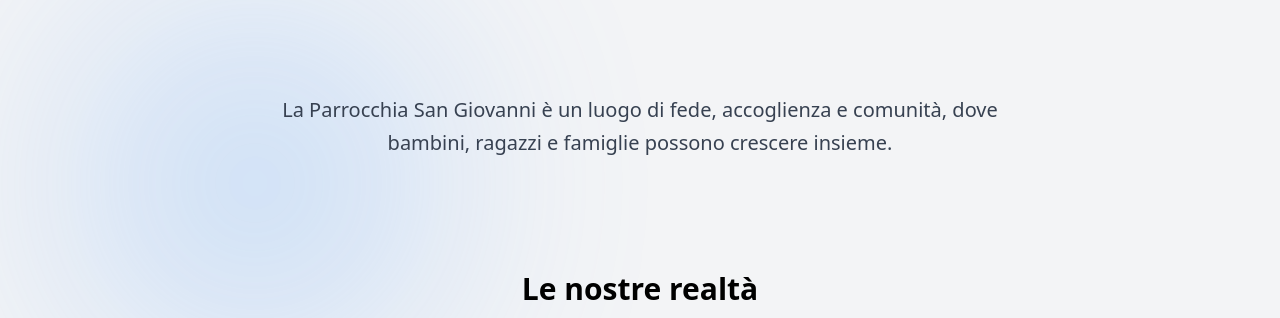
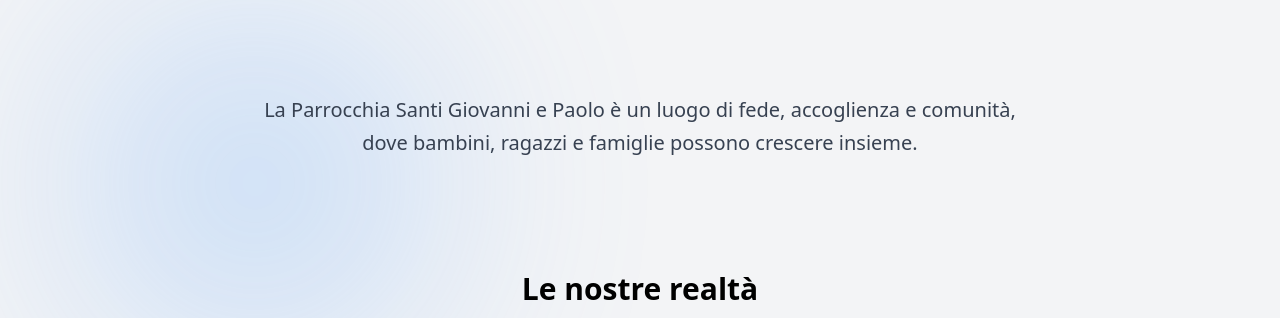
Before and after one commit to carlaccsocial-netizen/parrochia-muggia, a plain HTML site: page index.html in a window 1280 px wide. Shown: the part 482-800 px from the top of the page. Drawn offline with nearby package versions, Linux system fonts and the light colour scheme.

Commit message:
Combiato il nome

```diff
--- a/index.html
+++ b/index.html
@@ -88,7 +88,7 @@
         <!-- INTRO -->
         <section class="text-center max-w-3xl mx-auto" data-aos="fade-up" id="chi">
             <p class="text-xl text-gray-700 leading-relaxed">
-                La Parrocchia San Giovanni è un luogo di fede, accoglienza e comunità, dove bambini, ragazzi e famiglie
+                La Parrocchia Santi Giovanni e Paolo è un luogo di fede, accoglienza e comunità, dove bambini, ragazzi e famiglie
                 possono crescere insieme.
             </p>
         </section>
```
